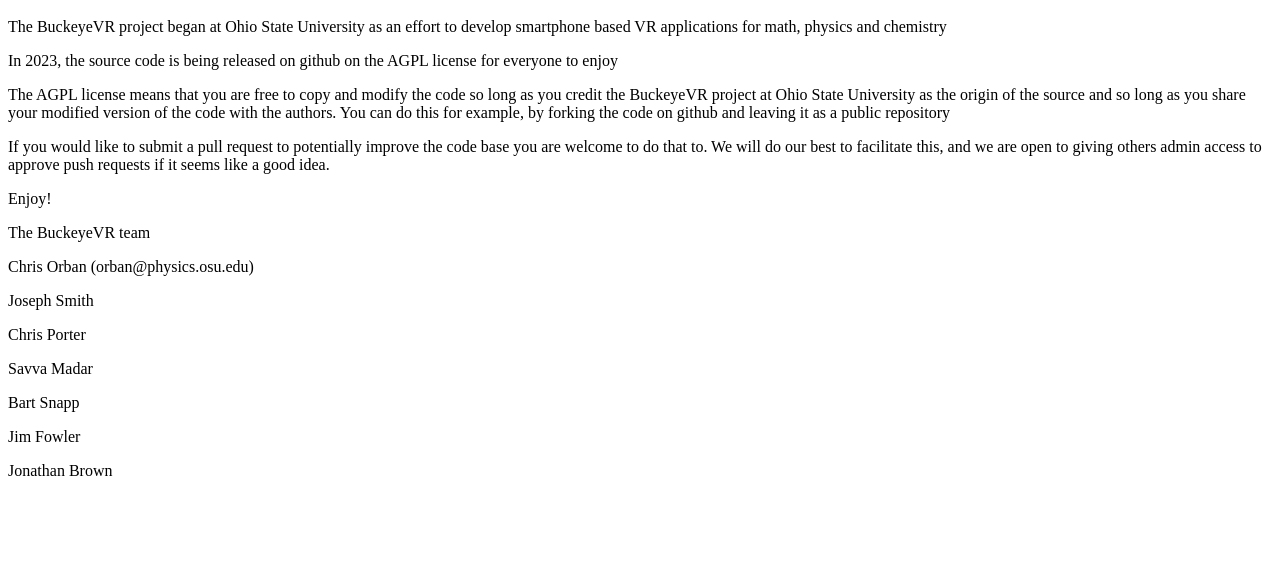
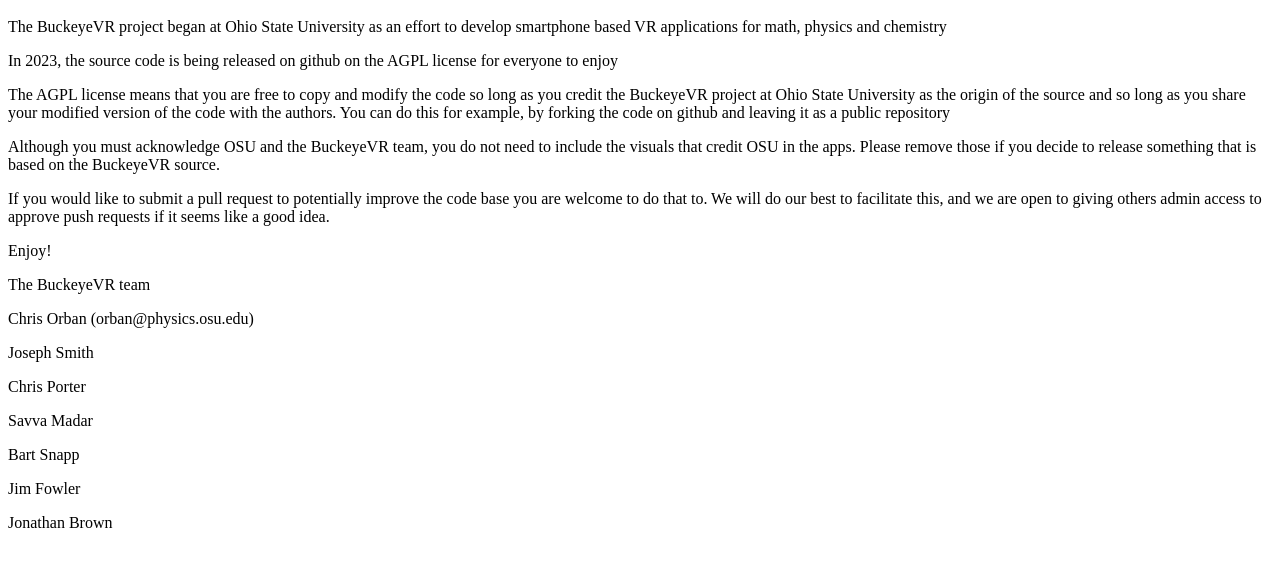
Before and after one commit to BuckeyeVR/buckeyevr.github.io, a plain HTML site: page index.html in a window 1280 px wide. Shown: the part 48-614 px from the top of the page. Drawn offline with Linux system fonts and the light colour scheme.

Commit message:
Update index.html

```diff
--- a/index.html
+++ b/index.html
@@ -8,7 +8,11 @@
 
 <p>The AGPL license means that you are free to copy and modify the code so long as you credit the BuckeyeVR project at Ohio State University as the origin of the source and so long as you share your modified version of the code with the authors. You can do this for example, by forking the code on github and leaving it as a public repository</p>
 
+<p>Although you must acknowledge OSU and the BuckeyeVR team, you do not need to include the visuals that credit OSU in the apps. Please remove those if you decide to release something that is based on the BuckeyeVR source.</p>
+
 <p>If you would like to submit a pull request to potentially improve the code base you are welcome to do that to. We will do our best to facilitate this, and we are open to giving others admin access to approve push requests if it seems like a good idea.</p>
+
+
 
 <p>Enjoy!</p>
 
```
